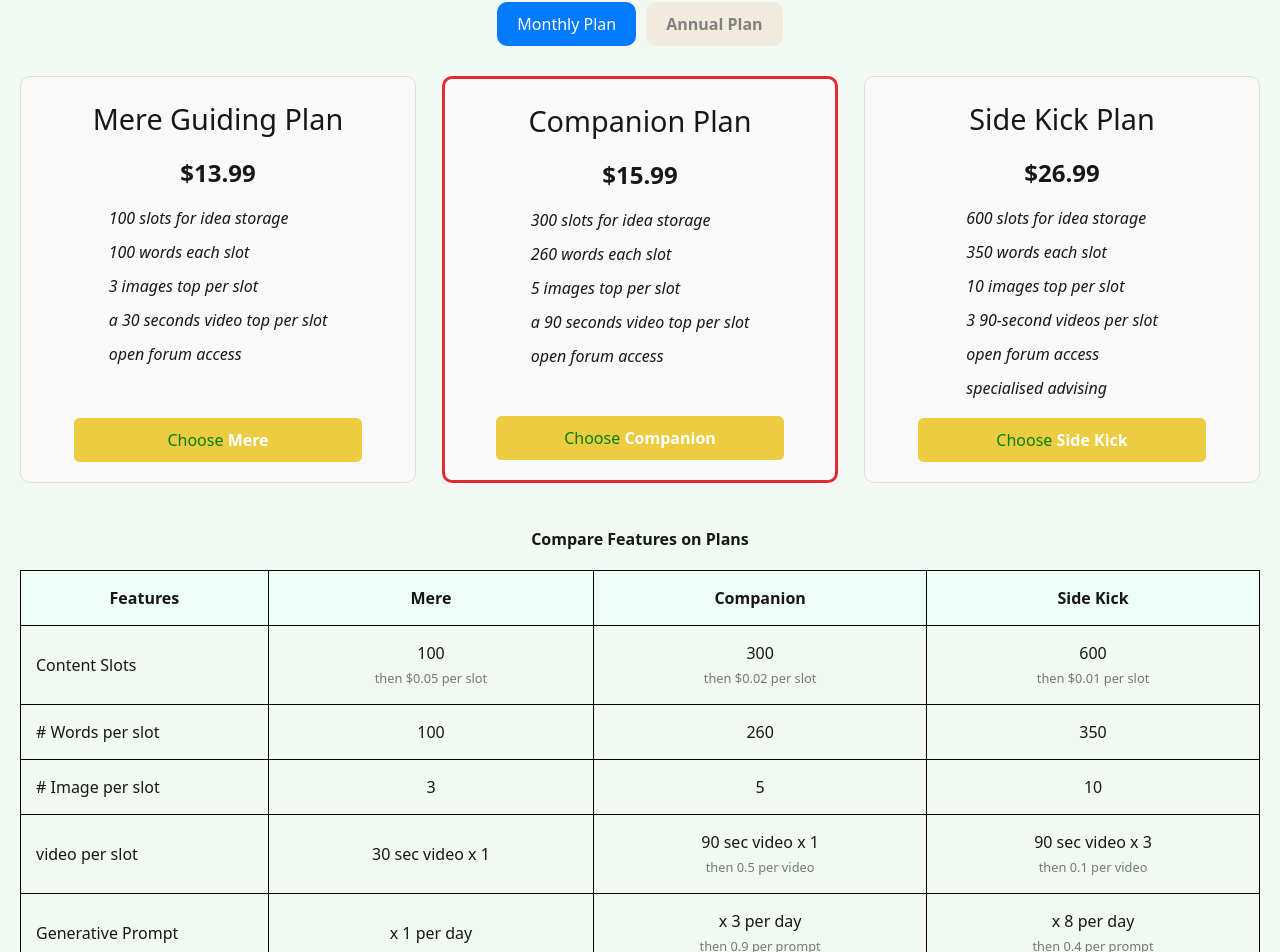
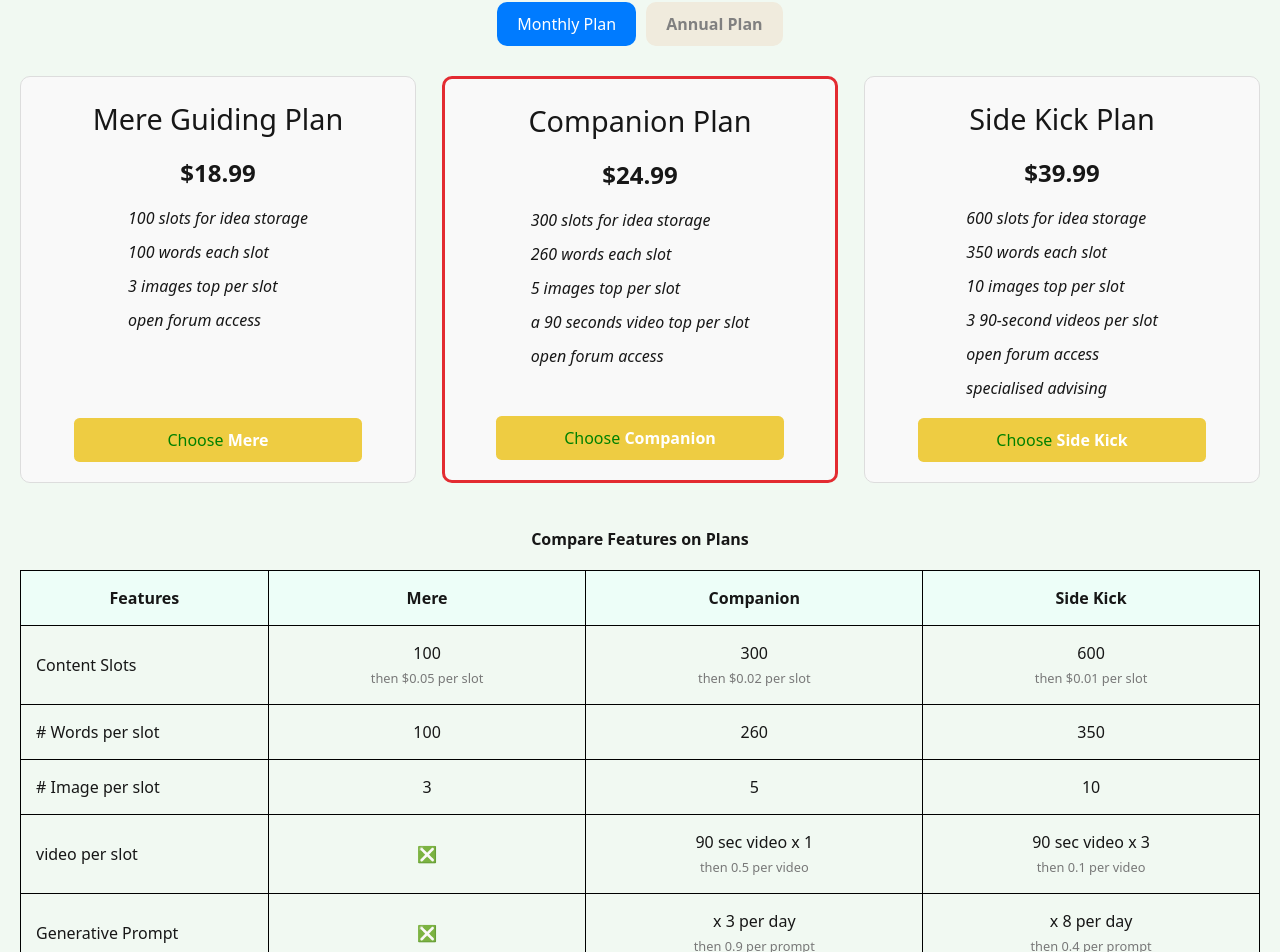
Before and after one commit to exiafuture/StarchMilk-MVP, a Next.js app: page /pricing-plans in a window 1280 px wide. Shown: the part 202-1154 px from the top of the page. Built offline with nearby package versions, Linux system fonts and the light colour scheme.

Commit message:
crossing

```diff
--- a/app/pricing-plans/page.tsx
+++ b/app/pricing-plans/page.tsx
@@ -28,19 +28,18 @@ const Pricing = () => {
         <section className="cards">
           <div className="card">
             <h2>Mere Guiding Plan</h2>
-            <p className="price">$13.99</p>
+            <p className="price">$18.99</p>
             <ul>
               <li>100 slots for idea storage</li>
               <li>100 words each slot</li>
               <li>3 images top per slot</li>
-              <li>a 30 seconds video top per slot</li>
               <li>open forum access</li>
             </ul>
             <button>Choose <strong>Mere</strong></button>
           </div>
           <div className="card popular">
             <h2>Companion Plan</h2>
-            <p className="price">$15.99</p>
+            <p className="price">$24.99</p>
             <ul>
               <li>300 slots for idea storage</li>
               <li>260 words each slot</li>
@@ -52,7 +51,7 @@ const Pricing = () => {
           </div>
           <div className="card">
             <h2>Side Kick Plan</h2>
-            <p className="price">$26.99</p>
+            <p className="price">$39.99</p>
             <ul>
               <li>600 slots for idea storage</li>
               <li>350 words each slot</li>
@@ -70,19 +69,18 @@ const Pricing = () => {
         <section className="cards">
           <div className="card">
             <h2>Mere Guiding Plan</h2>
-            <p className="price">$139.9</p>
+            <p className="price">$189.9</p>
             <ul>
               <li>100 slots for idea storage</li>
               <li>100 words each slot</li>
               <li>3 images top per slot</li>
-              <li>a 30 seconds video top per slot</li>
               <li>open forum access</li>
             </ul>
             <button>Choose <strong>Mere</strong></button>
           </div>
           <div className="card popular">
             <h2>Companion Plan</h2>
-            <p className="price">$159.9</p>
+            <p className="price">$249.9</p>
             <ul>
               <li>300 slots for idea storage</li>
               <li>260 words each slot</li>
@@ -94,7 +92,7 @@ const Pricing = () => {
           </div>
           <div className="card">
             <h2>Side Kick Plan</h2>
-            <p className="price">$269.9</p>
+            <p className="price">$399.9</p>
             <ul>
               <li>600 slots for idea storage</li>
               <li>350 words each slot</li>
@@ -154,7 +152,7 @@ const Pricing = () => {
             </tr>
             <tr>
               <td>video per slot</td>
-              <td>30 sec video x 1</td>
+              <td>❎</td>
               <td>
                 90 sec video x 1
                 <br />
@@ -170,7 +168,7 @@ const Pricing = () => {
             </tr>
             <tr>
               <td>Generative Prompt</td>
-              <td>x 1 per day</td>
+              <td>❎</td>
               <td>
                 x 3 per day
                 <br />
```
